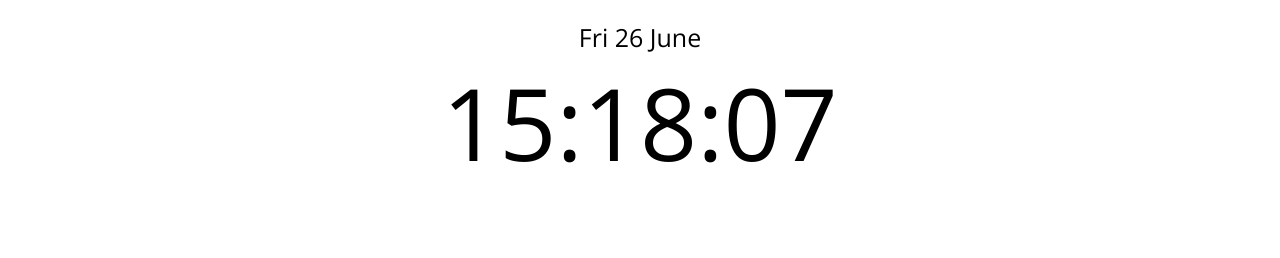
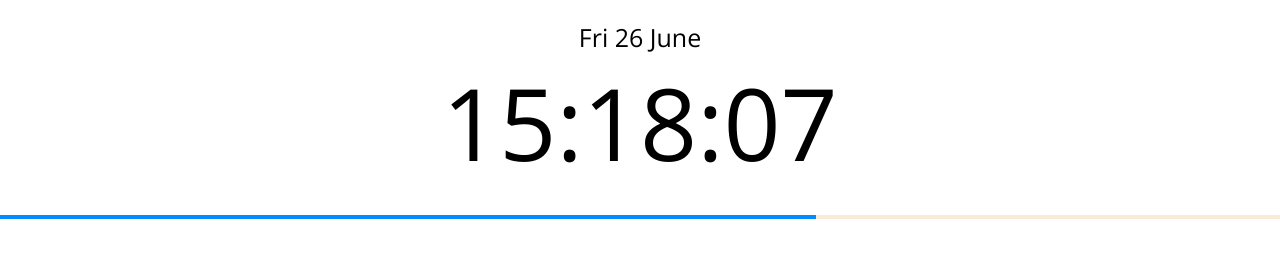
Before and after one commit to programmer-heeney/clock, a plain HTML site: page index.html in a window 1280 px wide. Drawn offline with nearby package versions, Linux system fonts and the light colour scheme.

Commit message:
HTML+CSS+JS: Time progress bar

```diff
--- a/index.html
+++ b/index.html
@@ -15,6 +15,9 @@
     <div class="clock">
       <p id="date"></p>
       <p id="clock"></p>
+      <div class="progress__bar">
+        <div class="progress__value"></div>
+      </div>
     </div>
   </body>
 </html>
--- a/main.js
+++ b/main.js
@@ -4,6 +4,7 @@ const clockContainer = document.querySelector(".clock");
 const DateText = clockContainer.querySelector("#date");
 const clockText = clockContainer.querySelector("#clock");
 
+// Get day, date, month
 const getDay = () => {
   const time = new Date();
   const day = time.getDay();
@@ -27,21 +28,48 @@ const getDay = () => {
   DateText.innerHTML = `${days[day]} ${date} ${months[month]}`;
 };
 
+// Get hour, minutes, seconds
 const getTime = () => {
   const time = new Date();
   const hour = time.getHours();
   const minutes = time.getMinutes();
   const seconds = time.getSeconds();
+  return { hour: hour, minutes: minutes, seconds: seconds };
+};
 
+const writeTime = () => {
+  const time = getTime();
+  const hour = time.hour;
+  const minutes = time.minutes;
+  const seconds = time.seconds;
   clockText.innerHTML = `${hour < 10 ? `0${hour}` : hour}:${
     minutes < 10 ? `0${minutes}` : minutes
   }:${seconds < 10 ? `0${seconds}` : seconds}`;
   if (hour === 0 && minutes === 0 && seconds === 0) location.reload();
 };
 
+// Get time progress value
+const getProgressValue = () => {
+  const time = getTime();
+  const hour = time.hour;
+  const minutes = time.minutes;
+  const seconds = time.seconds;
+  const progressValue = clockContainer.querySelector(".progress__value");
+  const secondsMinute = 60;
+  const minutesHour = 60;
+  const hoursDay = 24;
+  const secondsDay = secondsMinute * minutesHour * hoursDay;
+  const secondsCurrent =
+    seconds + secondsMinute * minutes + secondsMinute * minutesHour * hour;
+  const progressValueCurrent = (secondsCurrent / secondsDay) * 100;
+
+  progressValue.style.width = `${progressValueCurrent}%`;
+};
+
 function init() {
   getDay();
-  const intervID = setInterval(getTime, 1000);
+  const intervID_time = setInterval(writeTime, 1000);
+  const intervID_progress = setInterval(getProgressValue, 1000);
 }
 
 init();
--- a/style.css
+++ b/style.css
@@ -20,3 +20,15 @@ body {
   margin: 25px;
   margin-top: 0;
 }
+
+.clock .progress__bar {
+  width: 100%;
+  height: 4px;
+  background-color: antiquewhite;
+}
+
+.clock .progress__value {
+  width: 100%;
+  height: 4px;
+  background-color: rgb(0, 140, 255);
+}
```
